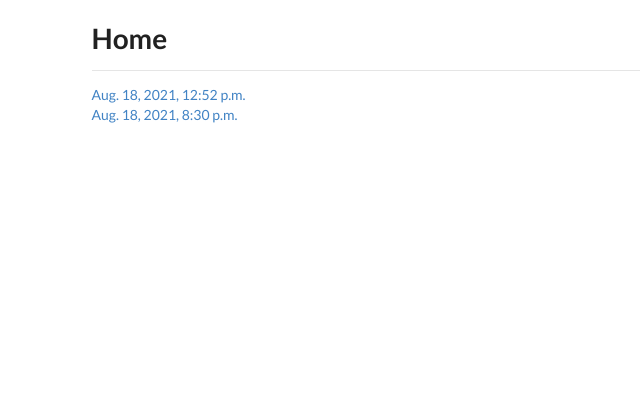
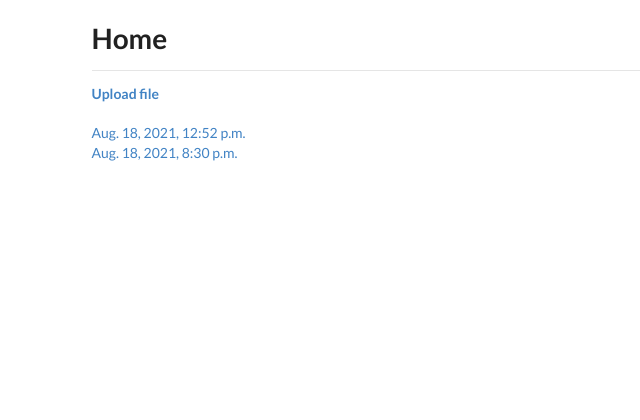
Before and after one commit to adalaw/temperature, a Django app: page / in a window 1280 px wide. Shown: the top 420 px of the page, without its empty margins (0-640 px from the left). Run offline with Django 3.2, Linux system fonts and the light colour scheme; data comes from the database, SQL or seed files in the repository; some libraries are stand-ins or nearby versions.

Commit message:
upload link

```diff
--- a/data/templates/graph.html
+++ b/data/templates/graph.html
@@ -4,6 +4,9 @@
 
     <h1>Graph</h1>
     <hr>
+
+    <a href="{% url 'upload' %}"><h5>Upload file</h5></a>
+    <br>
 
     <!-- === graph === -->
 
--- a/data/templates/home.html
+++ b/data/templates/home.html
@@ -4,6 +4,9 @@
 
     <h1>Home</h1>
     <hr>
+
+    <a href="{% url 'upload' %}"><h5>Upload file</h5></a>
+    <br>
 
     <!-- === graphs === -->
 
```
